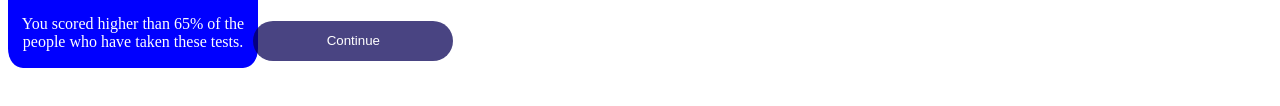
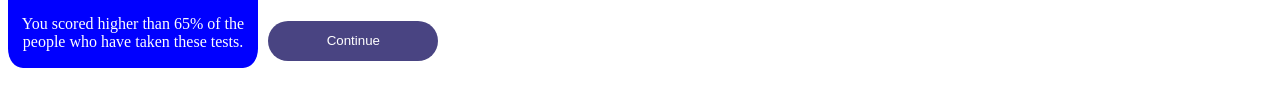
Before and after one commit to andreasarreqi/summary-component, a plain HTML site: page index.html in a window 1280 px wide. Shown: the part 260-366 px from the top of the page. Drawn offline with Linux system fonts and the light colour scheme.

Commit message:
Reduced the width of the button

```diff
--- a/index.html
+++ b/index.html
@@ -67,7 +67,7 @@
           </p>
         </div>
         <input
-          style=" position: relative; left: -70px; top: -75px; cursor: pointer; color:white; border: none; background-color: rgba(8, 0, 85, 0.735); border-radius: 35px; height: 40px; width: 200px;"
+          style=" position: relative; left: -70px; top: -75px; cursor: pointer; color:white; border: none; background-color: rgba(8, 0, 85, 0.735); border-radius: 35px; height: 40px; width: 170px;"
           value="Continue" type="button">
       </div>
     </div>
```
